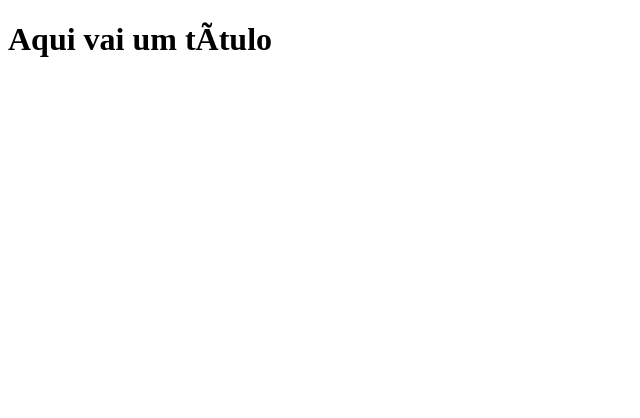
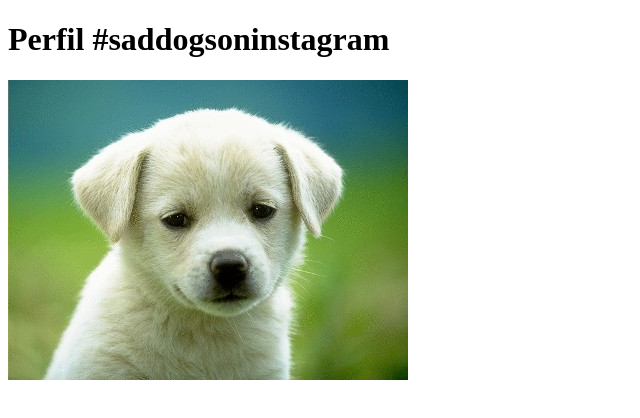
Before and after one commit to RamonOliveira95/trabalho-pratica-integradora-desenvolvimento-de-apps, a plain HTML site: page index.html in a window 1280 px wide. Shown: the whole page, without its empty margins (0-640 px from the left). Drawn offline with Linux system fonts and the light colour scheme.

Commit message:
fix code

```diff
--- a/index.html
+++ b/index.html
@@ -4,7 +4,7 @@
 
 <head>
 
-<title>Título da página</title>
+<title>Fanpage de Cachorros</title>
 
 <meta charset=“utf-8”>
 
@@ -12,7 +12,9 @@
 
 <body>
 
-<h1>Aqui vai um título</h1>
+<h1>Perfil #saddogsoninstagram</h1>
+
+<img src="imagens/cachorro.jpg" />
 
 </body>
 
```
